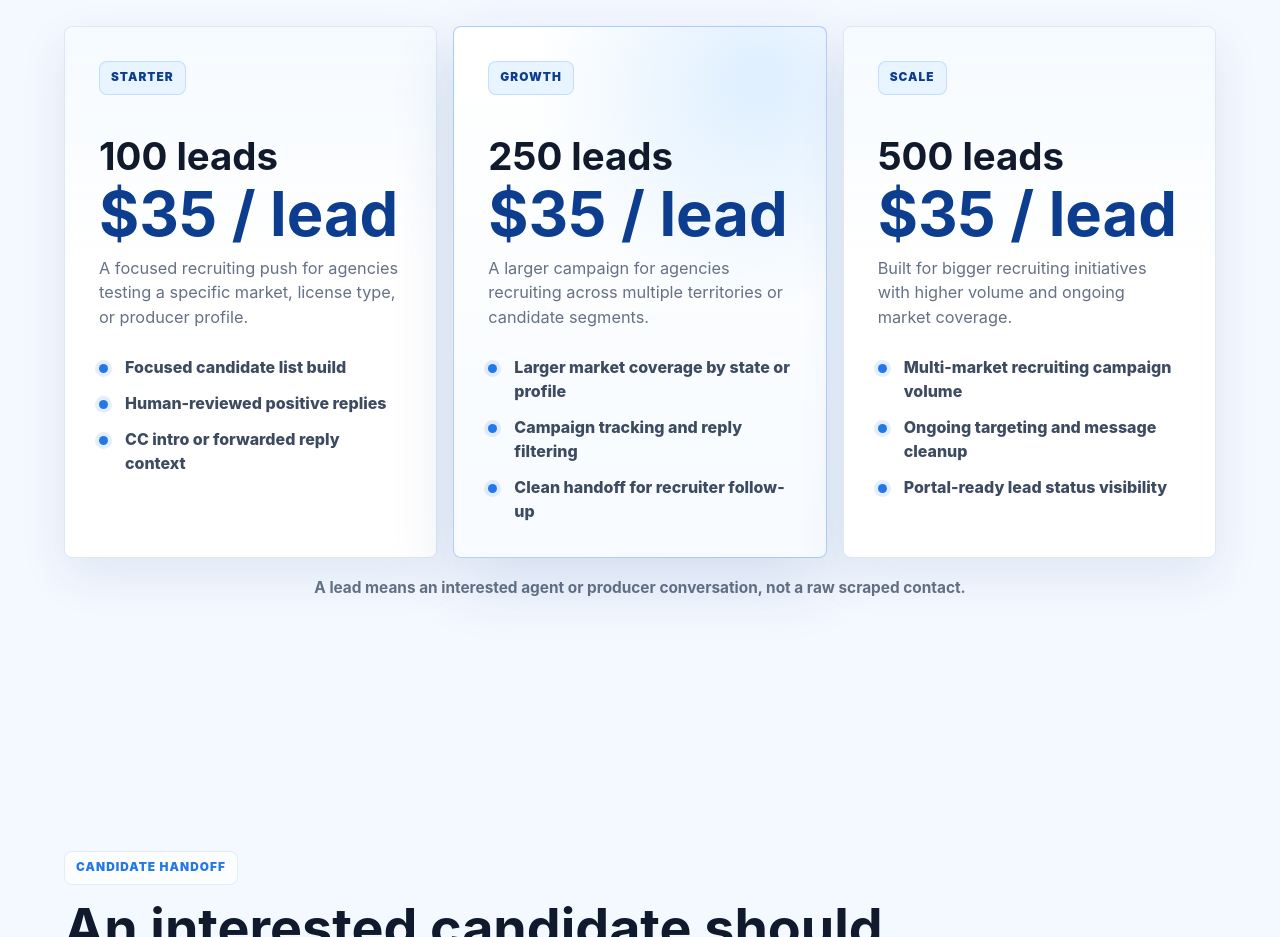
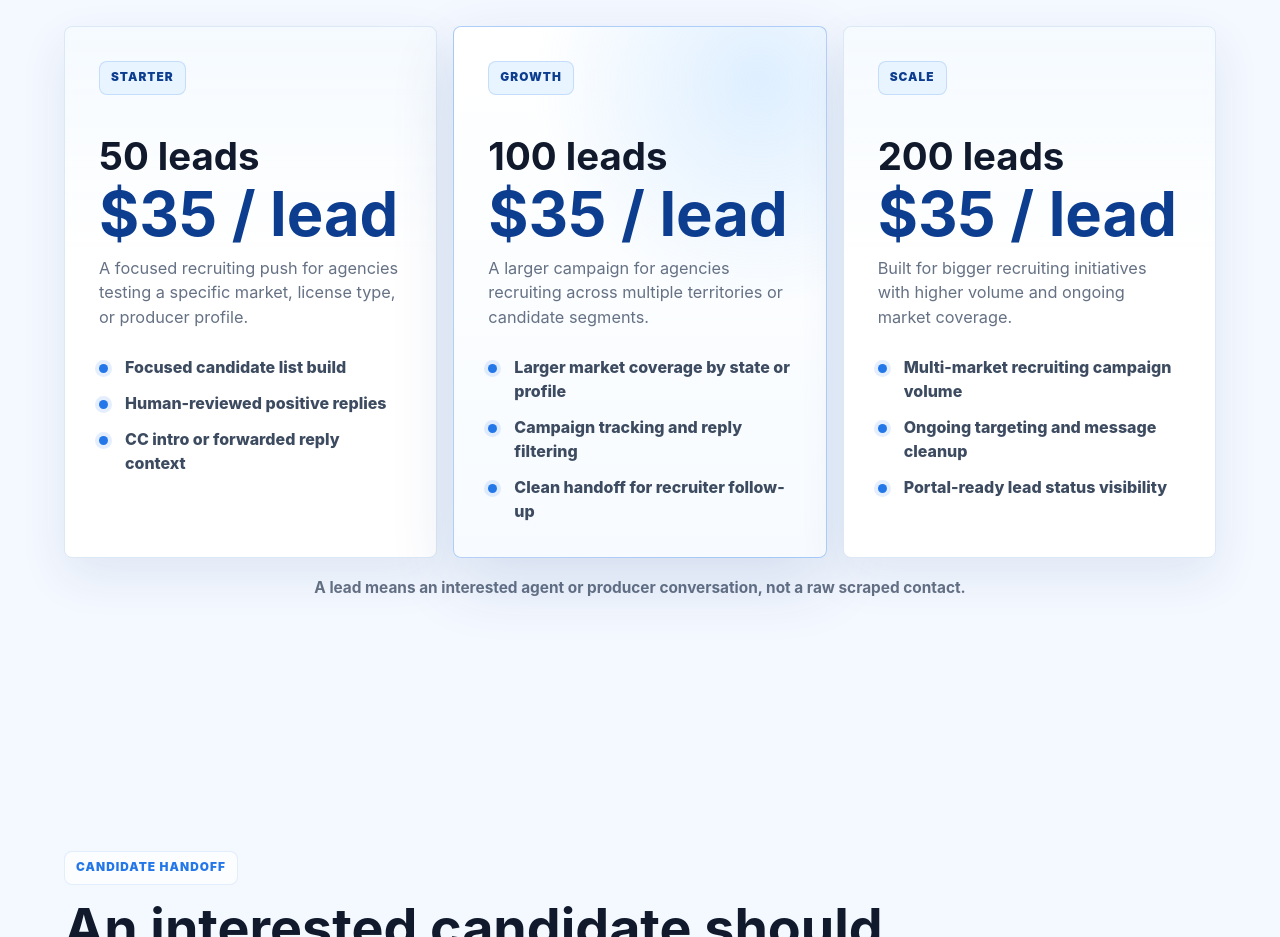
Before and after one commit to cshaw120100/simplybookedmeetings, a website built with Vite: page agentrecruitment.html in a window 1280 px wide. Shown: the part 4060-4997 px from the top of the page. Built offline with nearby package versions, Linux system fonts and the light colour scheme.

Commit message:
Adjust recruitment lead tiers

```diff
--- a/agentrecruitment.html
+++ b/agentrecruitment.html
@@ -248,7 +248,7 @@
         <div class="pricing-tier-grid" aria-label="Insurance recruitment pricing tiers">
           <article class="pricing-tier-card">
             <span>Starter</span>
-            <h3>100 leads</h3>
+            <h3>50 leads</h3>
             <strong>$35 / lead</strong>
             <p>A focused recruiting push for agencies testing a specific market, license type, or producer profile.</p>
             <ul>
@@ -259,7 +259,7 @@
           </article>
           <article class="pricing-tier-card featured">
             <span>Growth</span>
-            <h3>250 leads</h3>
+            <h3>100 leads</h3>
             <strong>$35 / lead</strong>
             <p>A larger campaign for agencies recruiting across multiple territories or candidate segments.</p>
             <ul>
@@ -270,7 +270,7 @@
           </article>
           <article class="pricing-tier-card">
             <span>Scale</span>
-            <h3>500 leads</h3>
+            <h3>200 leads</h3>
             <strong>$35 / lead</strong>
             <p>Built for bigger recruiting initiatives with higher volume and ongoing market coverage.</p>
             <ul>
```
